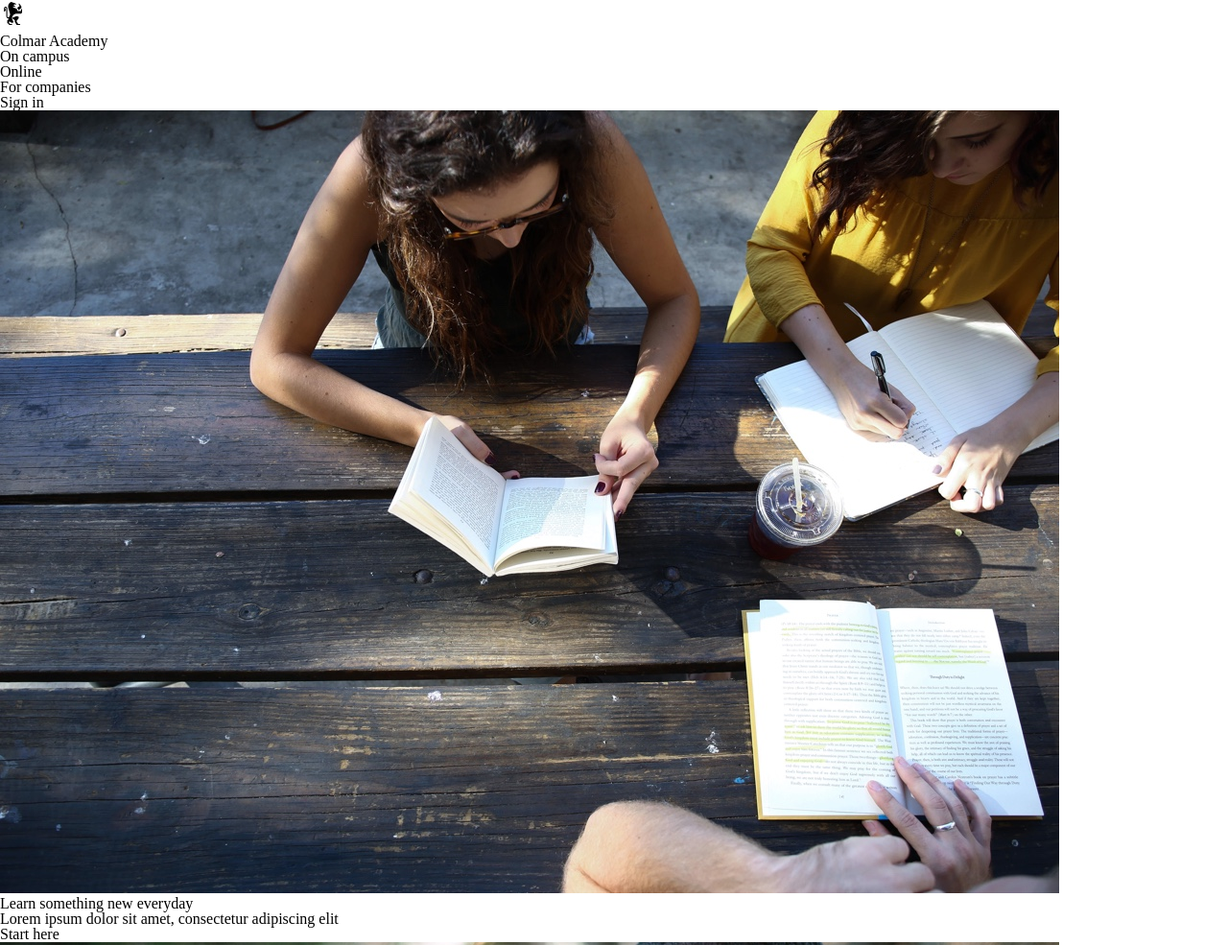
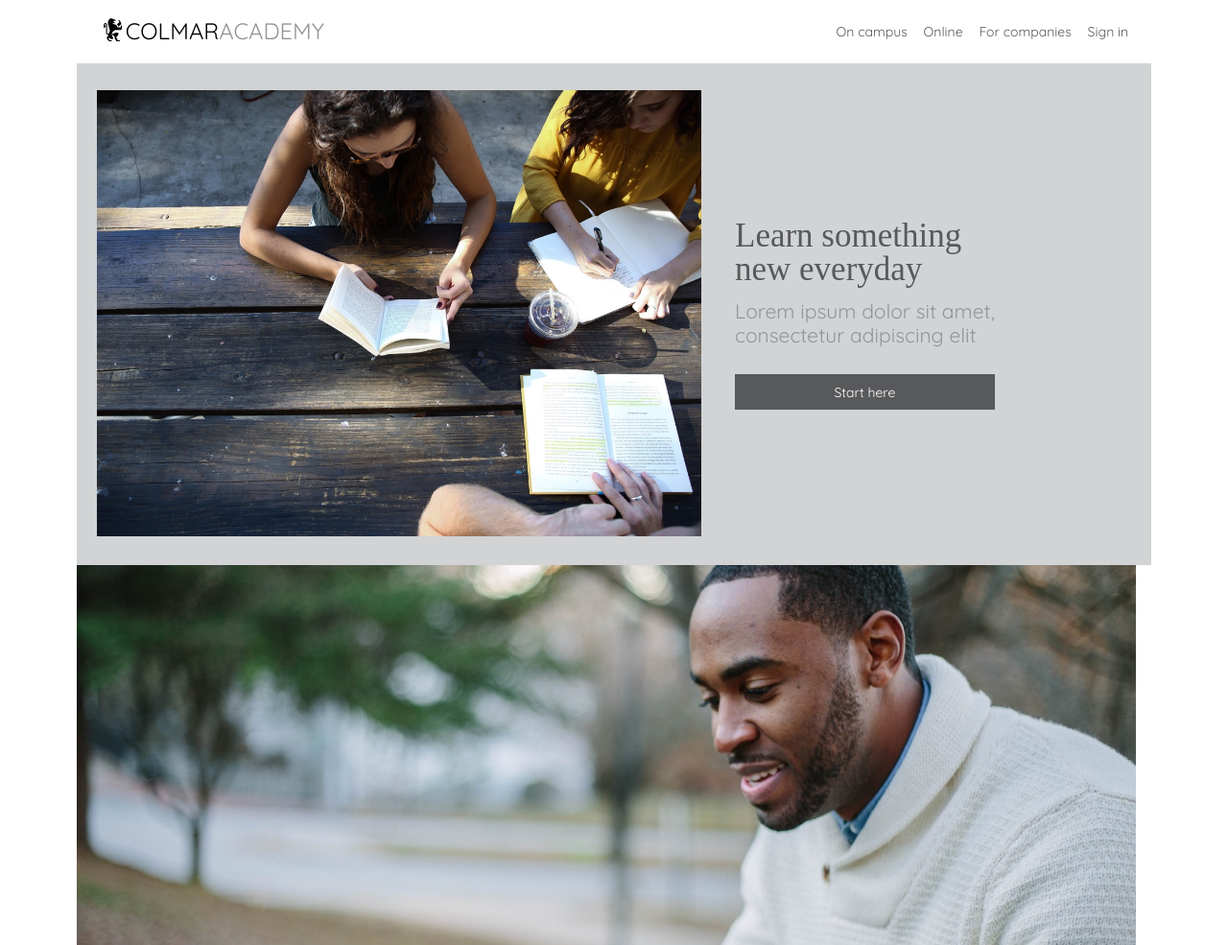
Before and after one commit to alphabetype/colmar, a plain HTML site: page index.html in a window 1280 px wide. Shown: the top 985 px of the page at 96% size. Drawn offline with Linux system fonts and the light colour scheme; a web font is replaced by a local one.

Commit message:
Day 2 Progress.

```diff
--- a/index.html
+++ b/index.html
@@ -7,6 +7,7 @@
     rel="stylesheet">
     <link href="./resources/css/style.css" type="text/css"
       rel="stylesheet">
+      <link href="https://fonts.googleapis.com/css?family=Enriqueta:400,700|Quicksand:400,500" rel="stylesheet">
   </head>
 
   <body>
@@ -16,19 +17,17 @@
     <header>
       <section class="logo-and-name">
         <img src="./resources/images/ic-logo.svg">
-        <p>Colmar Academy</p>
+        <p id="Colmar">Colmar</p><p id="Academy">Academy</p>
       </section>
 
-      <div class="navigation">
-        <nav>
-          <ul>
-            <li>On campus</li>
-            <li>Online</li>
-            <li>For companies</li>
-            <li>Sign in</li>
-          </ul>
-        </nav>
-      </div>
+      <nav class="headernav">
+        <ul>
+          <a href="#"><li>On campus</li></a>
+          <a href="#"><li>Online</li></a>
+          <a href="#"><li>For companies</li></a>
+          <a href="#"><li>Sign in</li></a>
+        </ul>
+      </nav>
 
     </header>
 
@@ -38,11 +37,18 @@
 
 
       <div class="banner">
-        <img src="./resources/images/banner.jpg">
-        <h1>Learn something new everyday</h1>
-        <p>Lorem ipsum dolor sit amet,
-        consectetur adipiscing elit</p>
-        <p>Start here</p>
+        <div class="image">
+          <img src="./resources/images/banner.jpg">
+        </div>
+
+        <div class="bannerwords">
+          <h1>Learn something
+            <br />new everyday</h1>
+          <p>Lorem ipsum dolor sit amet,<br />
+          consectetur adipiscing elit</p>
+          <h6>Start here</h6>
+        </div>
+
       </div>
 
       <div class="information">
--- a/resources/css/style.css
+++ b/resources/css/style.css
@@ -0,0 +1,113 @@
+
+/* General Styling */
+
+html {
+  font-size: 14px;
+  font-family: 'Quicksand', sans-serif;
+  color: #58595b;
+}
+
+p {
+  color: #939598;
+}
+/* Header */
+
+header {
+  display: flex;
+  flex-direction: row;
+  align-items: center;
+  width: 80rem;
+  background-color: #ffffff;
+  margin: auto;
+  justify-content: center;
+}
+
+.logo-and-name p {
+  text-transform: uppercase;
+  font-size: 1.7rem;
+}
+
+.logo-and-name {
+  display: flex;
+  flex-direction: row;
+  align-items: center;
+  margin: 1.2rem 1.7rem;
+  flex: 1;
+}
+
+#Colmar {
+  color: #000000;
+}
+
+#Academy p {
+  padding-left: -.7rem;
+}
+
+.headernav ul {
+  display: flex;
+  flex-direction: row;
+  align-items: center;
+}
+
+.headernav {
+  margin-right: 1.7rem;
+}
+
+.headernav a {
+  padding-left: 1.2rem;
+  text-decoration: none;
+  color: #58595b;
+}
+
+.headernav a:hover {
+  color: #000000;
+}
+
+/* Content */
+
+.middle {
+  width: 80rem;
+  margin: auto;
+}
+
+.banner {
+  background-color: #d1d3d4;
+  display: flex;
+  display: row;
+}
+
+.banner .image img {
+  width: 45rem;
+  margin: 2rem 1.5rem;
+}
+
+.bannerwords {
+  text-align: left;
+  margin-top: auto;
+  margin-bottom: auto;
+  margin-left: 1rem;
+}
+
+.banner .bannerwords h1 {
+  font-family: Enriqueta, serif;
+  font-size: 2.5rem;
+  font-style: 700;
+  padding-bottom: 1rem;
+}
+
+.banner .bannerwords p {
+  font-family: Quicksand;
+  font-style: 500;
+  font-size: 1.5rem;
+  line-height: 1.2;
+  padding-bottom: 2rem;
+}
+
+.banner .bannerwords h6 {
+  font-style: 500;
+  color: white;
+  padding-top: .8rem;
+  padding-bottom: .8rem;
+  background-color: #58595b;
+  text-align: center;
+}
```
